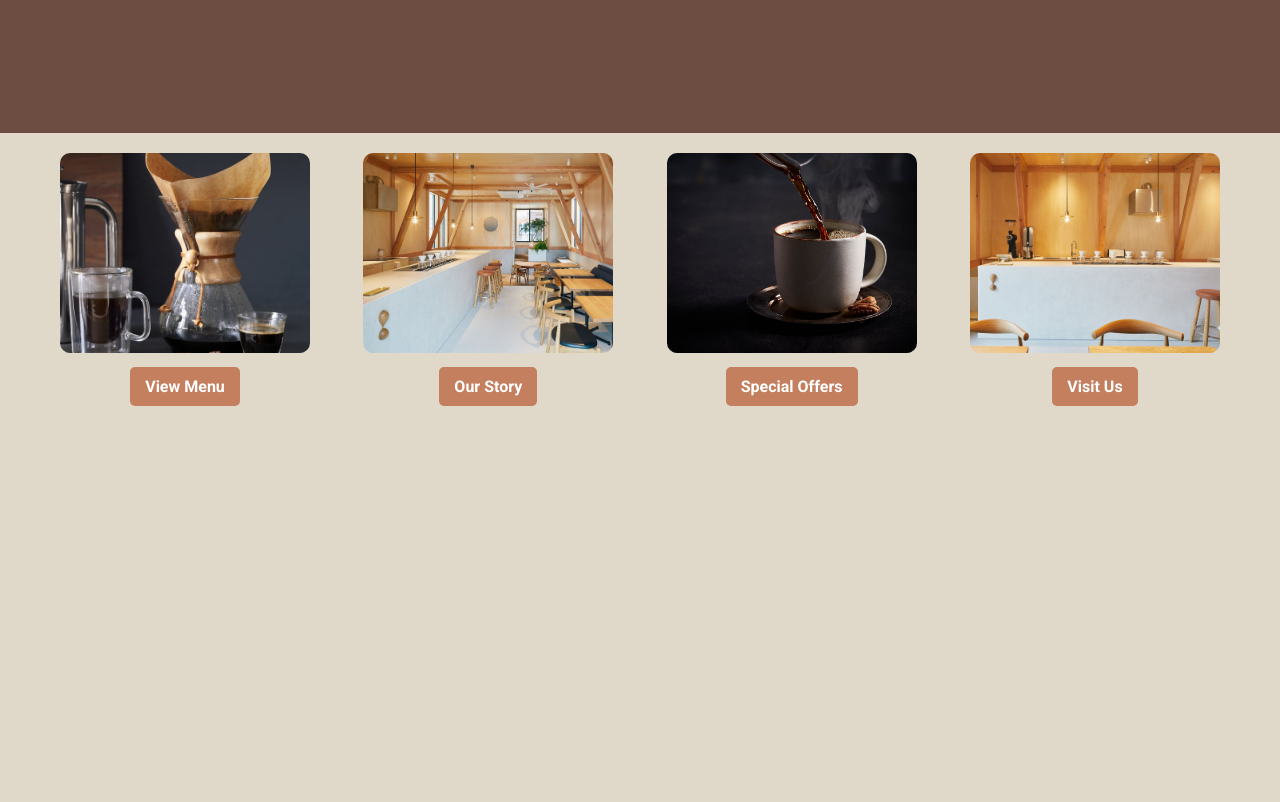
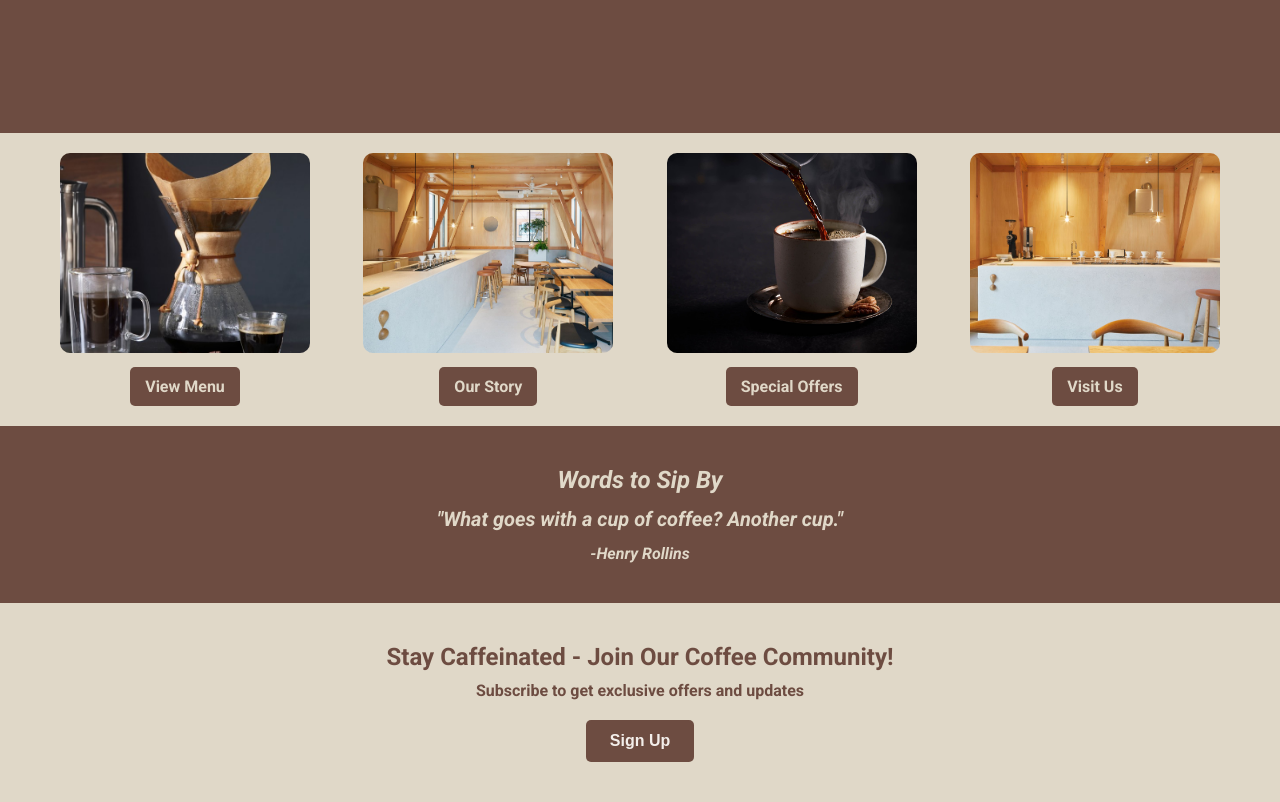
Before and after one commit to yubiyubiii/landing-page, a plain HTML site: page lp.html in a window 1280 px wide. Shown: the part 919-1721 px from the top of the page. Before the commit the page ends 1345 px from the top, so only its background shows below. Drawn offline with Linux system fonts and the light colour scheme.

Commit message:
Added a two sections

```diff
--- a/lp.css
+++ b/lp.css
@@ -145,8 +145,8 @@ nav ul .CTA-button {
     display: inline-block;
     margin-top: 10px;
     padding: 10px 15px;
-    background-color: #c47f5f;
-    color: white;
+    background-color: #6d4c41;
+    color: #e0d8c8;
     text-decoration: none;
     border-radius: 5px;
     font-weight: bold;
@@ -155,3 +155,59 @@ nav ul .CTA-button {
 .btn:hover {
     background-color: #6d4c41;
 }
+
+/*quotes*/
+
+.quotes {
+    text-align: center;
+    font-style: italic;
+    padding: 40px;
+    background-color: #6d4c41;
+    color: #e0d8c8;
+}
+
+.quotes h2 {
+    font-size: 24px;
+    margin-bottom: 10px;
+}
+
+.quotes p {
+    margin-top: 10px;
+    font-weight: bold;
+}
+
+blockquote {
+    font-size: 20px;
+    max-width: 600px;
+    margin: 0 auto;
+    line-height: 1.5;
+}
+
+/*Sign-up*/
+.sign-up {
+    text-align: center;
+    padding: 40px;
+    background-color: #e0d8c8;
+    color: #6d4c41;
+}
+
+.sign-up h2 {
+    font-size: 24px;
+    margin-bottom: 10px;
+}
+
+.sign-up p {
+    font-size: 16px;
+    margin-bottom: 20px;
+}
+
+.sign-up button {
+    padding: 12px 24px;
+    background: #6d4c41;
+    color: #F3EEEA;
+    border: none;
+    border-radius: 5px;
+    cursor: pointer;
+    font-size: 16px;
+    font-weight: bold;
+}
--- a/lp.html
+++ b/lp.html
@@ -65,6 +65,16 @@
         </div>
     </div>
 </section>
+<section class="quotes">
+    <h2>Words to Sip By</h2>
+    <blockquote>"What goes with a cup of coffee? Another cup."</blockquote>
+    <p>-Henry Rollins</p>
+</section>
+<section class="sign-up">
+    <h2>Stay Caffeinated - Join Our Coffee Community!</h2>
+    <p>Subscribe to get exclusive offers and updates</p>
+    <button>Sign Up</button>
+</section>
 </body>
 
 </html>
```
